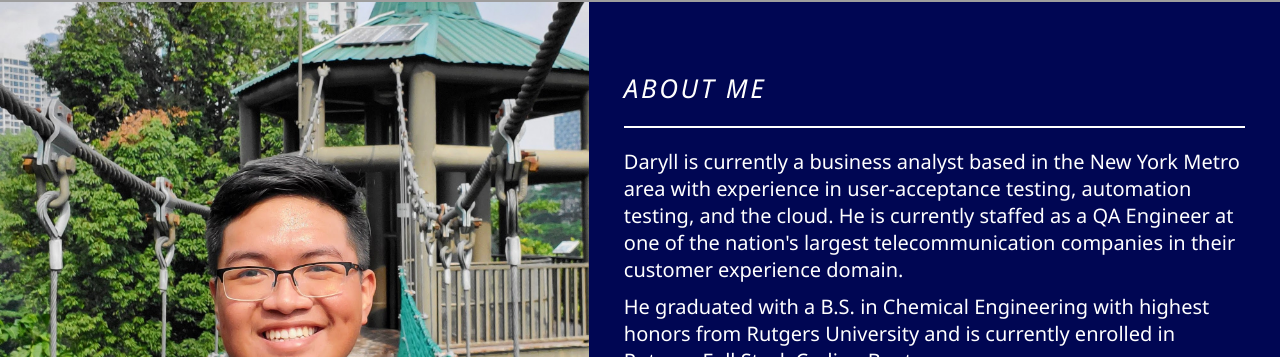
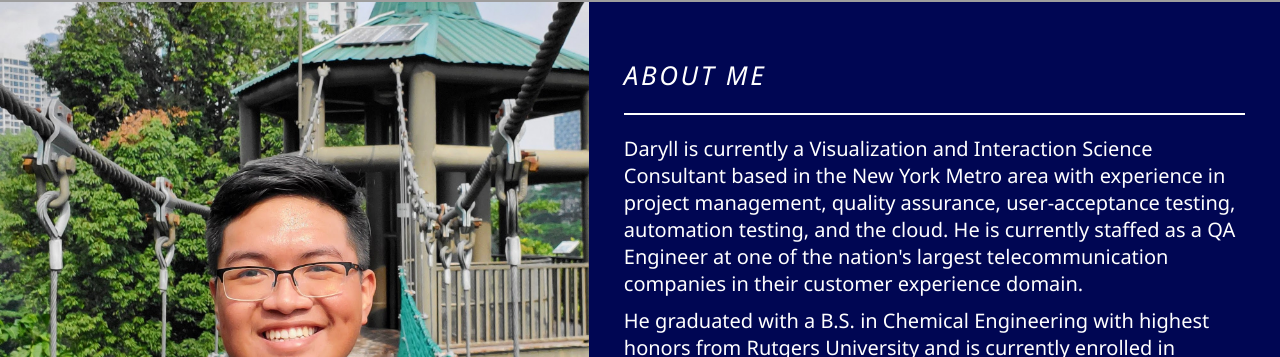
Before and after one commit to djamz919/Project-Portfolio-React, a React (Create React App) app: page / in a window 1280 px wide. Shown: the part 533-890 px from the top of the page. Built offline with nearby package versions, Linux system fonts and the light colour scheme; grey boxes are pictures that could not be loaded.

Commit message:
update About component

```diff
--- a/src/components/About/index.js
+++ b/src/components/About/index.js
@@ -11,8 +11,8 @@ function About() {
           </h2>
           <div class="text">
             <p>
-              Daryll is currently a business analyst based in the New York Metro area with experience in
-              user-acceptance testing, automation testing, and the cloud. He is currently staffed as a QA Engineer
+              Daryll is currently a Visualization and Interaction Science Consultant based in the New York Metro area with experience in
+              project management, quality assurance, user-acceptance testing, automation testing, and the cloud. He is currently staffed as a QA Engineer
               at one of the nation's largest telecommunication companies in their customer experience domain.
             </p>
             <p>
```
